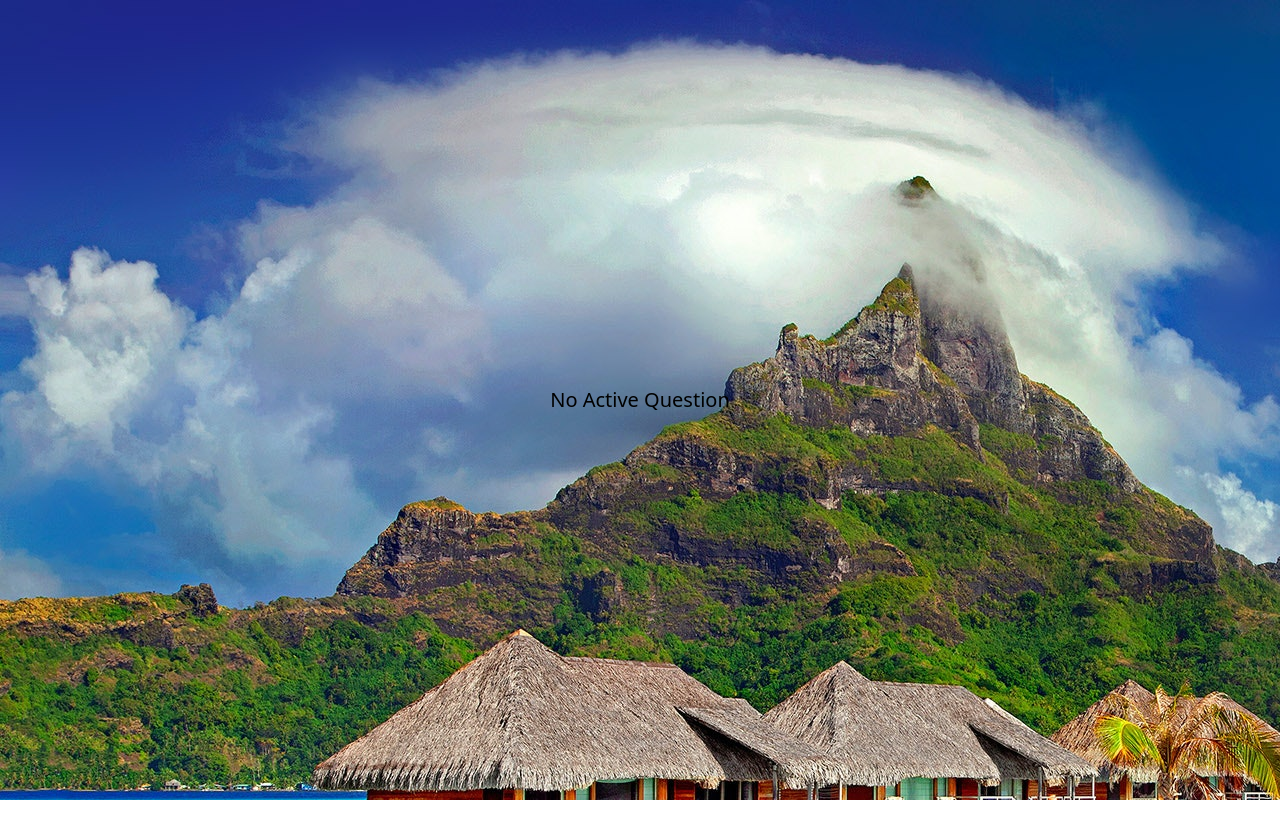
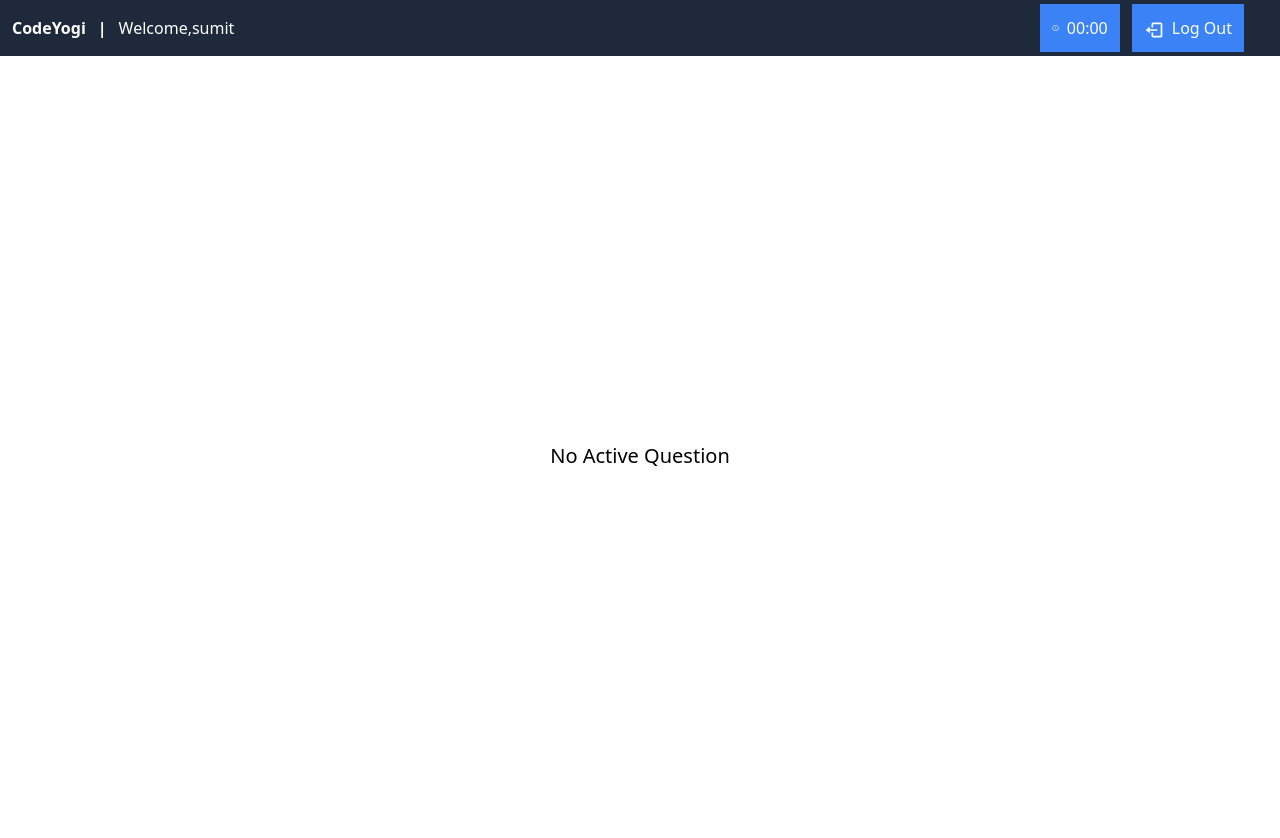
Before and after one commit to sumitsaini12/codeYogi-clone-2.O, a React (Vite) app: page /quiz in a window 1280 px wide. Shown: the top 838 px of the page. Before the commit the page ends 800 px from the top, so only its background shows below. Built offline with nearby package versions, Linux system fonts and the light colour scheme.

Commit message:
Add for Quiz page

```diff
--- a/src/Quiz.jsx
+++ b/src/Quiz.jsx
@@ -1,12 +1,14 @@
 import React from 'react'
+import QuizTitleBar from "./custemTags/QuizTitleBar";
 
 const Quiz = () => {
   return (
-
-      <div className="h-screen bg-img flex justify-center items-center">
-      <h1 className="text-xl">No Active Question</h1>
-    </div>
-
+    <>
+      <QuizTitleBar />
+      <div className="h-screen flex justify-center items-center">
+        <h1 className="text-xl">No Active Question</h1>
+      </div>
+    </>
   )
 }
 
--- /dev/null
+++ b/src/custemTags/QuizTitleBar.jsx
@@ -0,0 +1,23 @@
+import React from "react";
+import { Link } from "react-router-dom";
+import { BiLogOut } from 'react-icons/bi';
+import { AiOutlineClockCircle } from 'react-icons/ai';
+
+function QuizTitleBar() {
+
+  return (
+    <div className="h-14 bg-slate-800 flex justify-between">
+    <div className='flex ml-3 '>
+     <a href='https://app.codeyogi.io/' className='text-md font-bold text-white mt-4'>CodeYogi</a>
+      <span className='ml-3 mr-3 text-white font-bold mt-4'>|</span>
+      <h3 className='text-white font-medium text-md mt-4'>Welcome,sumit</h3>
+      </div>
+      <div className='flex m-1'>
+         <span className='flex text-white py-3 px-3 bg-blue-500 w-20'><AiOutlineClockCircle className='text-white mt-1 mr-2' /> 00:00</span>
+         <Link to="../lechures" className='flex text-white bg-blue-500 py-3 px-3  ml-3 mr-8'><BiLogOut className='text-white w-5 h-5 mt-1 mr-2' /> Log Out</Link>
+         </div>
+      </div>
+  );
+}
+
+export default QuizTitleBar;
```
